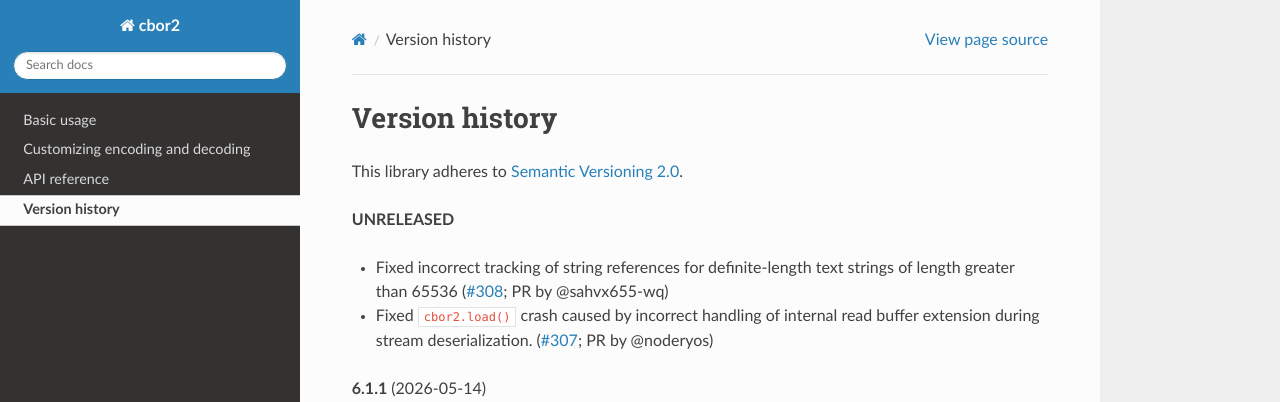
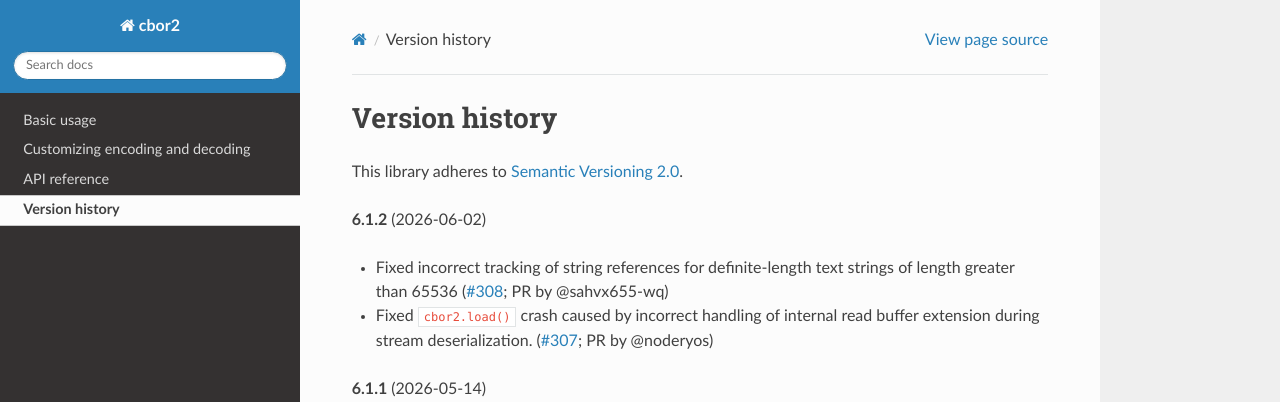
Before and after one commit to agronholm/cbor2, a Sphinx documentation site: the page built from docs/versionhistory.rst, in a window 1280 px wide and 900 px high. Shown: the top 402 px of the window. Built offline with Sphinx 7.4.7 and the Read the Docs theme 3.1.0, drawn with Linux system fonts in a browser that asks for light colours; the version number could not be read and is left out.

Commit message:
Bumped up the version

```diff
--- a/docs/versionhistory.rst
+++ b/docs/versionhistory.rst
@@ -5,7 +5,7 @@
 
 This library adheres to `Semantic Versioning 2.0 <http://semver.org/>`_.
 
-**UNRELEASED**
+**6.1.2** (2026-06-02)
 
 - Fixed incorrect tracking of string references for definite-length text strings of length greater
   than 65536
```
